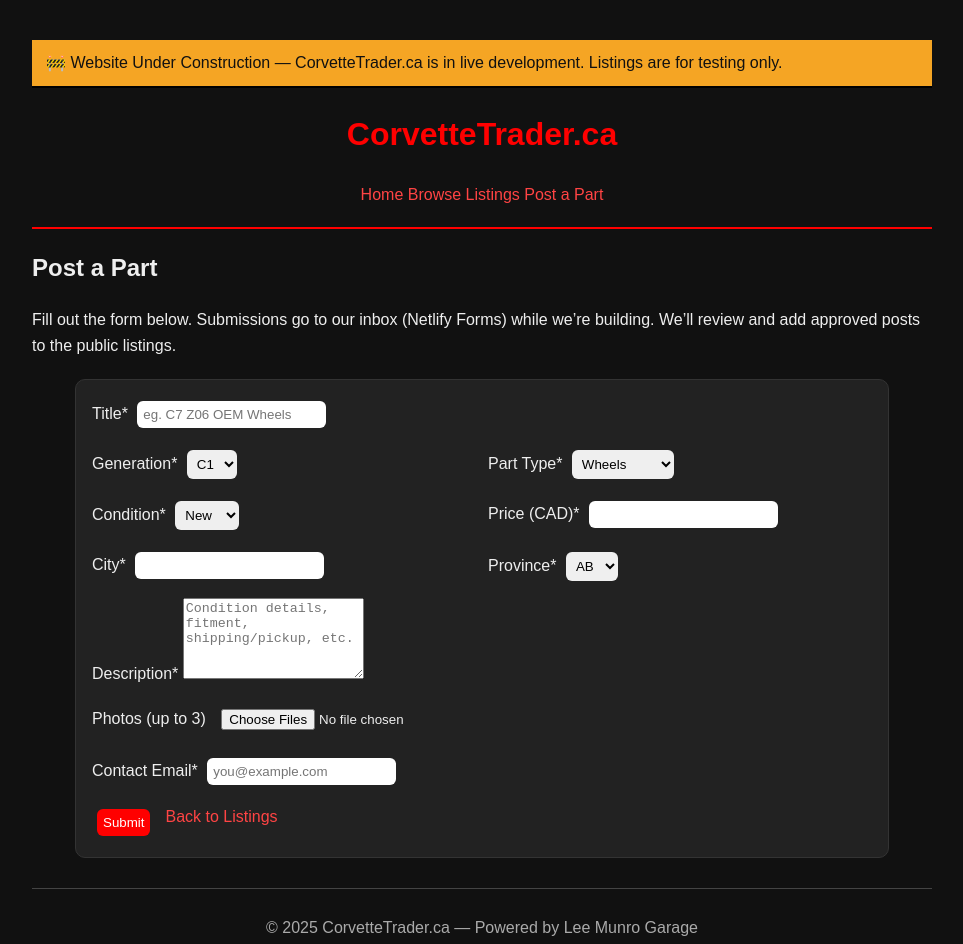
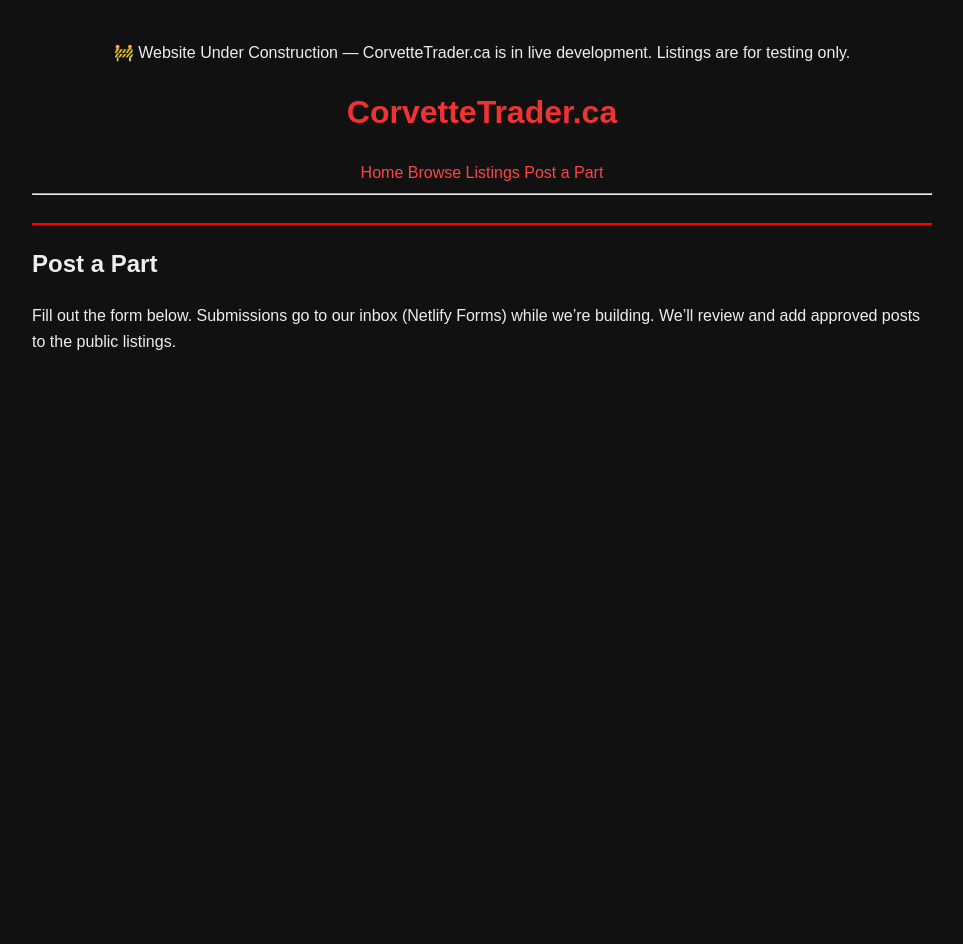
Before and after one commit to garagelifeparis/corvettetrader.ca, a plain HTML site: page sell.html in a window 1280 px wide. Shown: the whole page, without its empty margins (158-1121 px from the left). After the commit the page ends 800 px from the top, so only its background shows below. Drawn offline with Linux system fonts and the light colour scheme.

Commit message:
Update sell.html

```diff
--- a/sell.html
+++ b/sell.html
@@ -6,106 +6,26 @@
   <title>Post a Part | CorvetteTrader.ca</title>
   <link rel="stylesheet" href="assets/style.css" />
 </head>
+
 <body>
-  <div id="uc-banner" style="position:sticky;top:0;z-index:9999;background:#f5a524;color:#111;padding:10px 14px;border-bottom:2px solid #000">
-    🚧 Website Under Construction — CorvetteTrader.ca is in live development. Listings are for testing only.
-  </div>
-
-  <header class="site-header">
-    <h1>CorvetteTrader.ca</h1>
+  <header>
+    <div class="banner">🚧 Website Under Construction — CorvetteTrader.ca is in live development. Listings are for testing only.</div>
+    <h1><a href="index.html" style="text-decoration:none;color:#e33">CorvetteTrader.ca</a></h1>
     <nav>
       <a href="index.html">Home</a>
       <a href="listings.html">Browse Listings</a>
       <a href="sell.html" class="active">Post a Part</a>
     </nav>
+    <hr />
   </header>
 
   <main class="container">
     <h2>Post a Part</h2>
     <p>Fill out the form below. Submissions go to our inbox (Netlify Forms) while we’re building. We’ll review and add approved posts to the public listings.</p>
 
-    <!-- Netlify Forms -->
+    <!-- ✅ Netlify Form Setup -->
     <form name="part-listing"
           method="POST"
+          action="sell-success.html"
           data-netlify="true"
           netlify-honeypot="bot-field"
-          enctype="multipart/form-data"
-          action="/sell-success.html"
-          class="card" style="max-width:780px;margin:20px auto;padding:16px">
-
-      <!-- Netlify needs these -->
-      <input type="hidden" name="form-name" value="part-listing" />
-      <p style="display:none">
-        <label>Don’t fill this out: <input name="bot-field" /></label>
-      </p>
-
-      <div class="grid" style="display:grid;grid-template-columns:1fr 1fr;gap:12px">
-        <label style="grid-column:1 / -1">Title*
-          <input type="text" name="title" required placeholder="eg. C7 Z06 OEM Wheels" />
-        </label>
-
-        <label>Generation*
-          <select name="generation" required>
-            <option value="C1">C1</option><option value="C2">C2</option>
-            <option value="C3">C3</option><option value="C4">C4</option>
-            <option value="C5">C5</option><option value="C6">C6</option>
-            <option value="C7">C7</option><option value="C8">C8</option>
-          </select>
-        </label>
-
-        <label>Part Type*
-          <select name="partType" required>
-            <option>Wheels</option><option>Suspension</option><option>Exhaust</option>
-            <option>Interior</option><option>Exterior</option><option>Engine</option>
-            <option>Electronics</option><option>Other</option>
-          </select>
-        </label>
-
-        <label>Condition*
-          <select name="condition" required>
-            <option>New</option><option>Used</option>
-          </select>
-        </label>
-
-        <label>Price (CAD)*
-          <input type="number" name="price" min="0" step="1" required />
-        </label>
-
-        <label>City*
-          <input type="text" name="city" required />
-        </label>
-
-        <label>Province*
-          <select name="province" required>
-            <option>AB</option><option>BC</option><option>MB</option><option>NB</option>
-            <option>NL</option><option>NS</option><option>NT</option><option>NU</option>
-            <option>ON</option><option>PE</option><option>QC</option><option>SK</option>
-            <option>YT</option>
-          </select>
-        </label>
-
-        <label style="grid-column:1 / -1">Description*
-          <textarea name="description" rows="5" required placeholder="Condition details, fitment, shipping/pickup, etc."></textarea>
-        </label>
-
-        <label style="grid-column:1 / -1">Photos (up to 3)
-          <input type="file" name="photos" accept="image/*" multiple />
-        </label>
-
-        <label style="grid-column:1 / -1">Contact Email*
-          <input type="email" name="contact" required placeholder="you@example.com" />
-        </label>
-      </div>
-
-      <div style="margin-top:14px;display:flex;gap:10px">
-        <button type="submit" class="btn">Submit</button>
-        <a class="btn-outline" href="listings.html">Back to Listings</a>
-      </div>
-    </form>
-  </main>
-
-  <footer class="site-footer">
-    <p>© 2025 CorvetteTrader.ca — Powered by Lee Munro Garage</p>
-  </footer>
-</body>
-</html>
```
